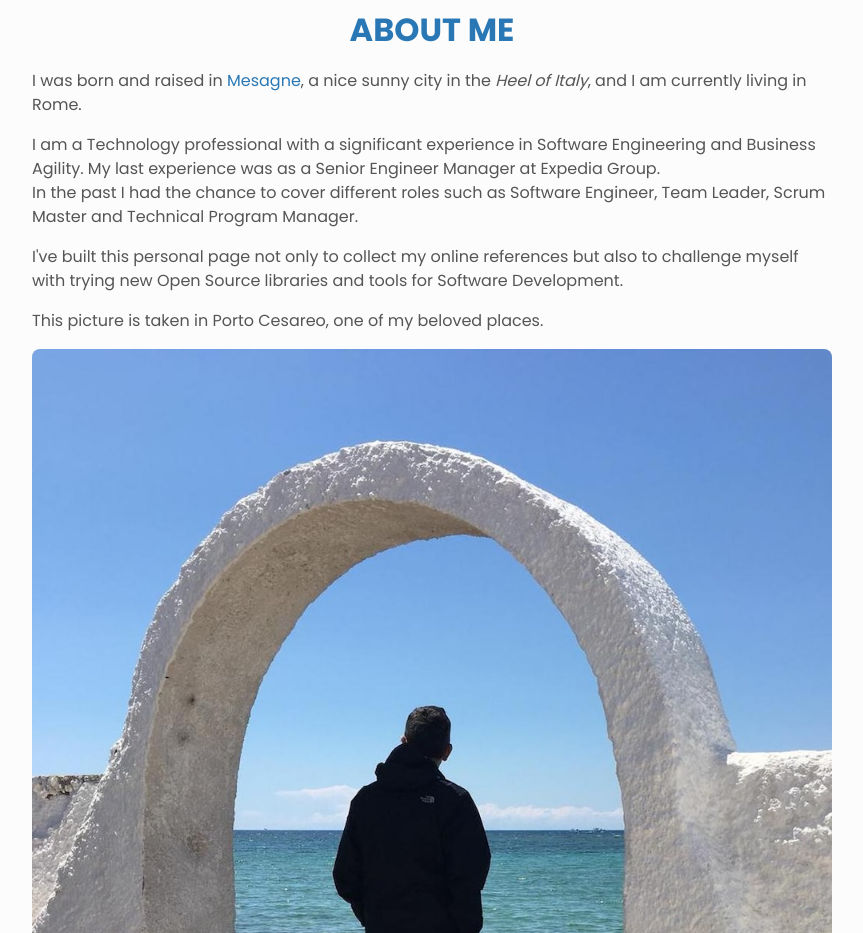
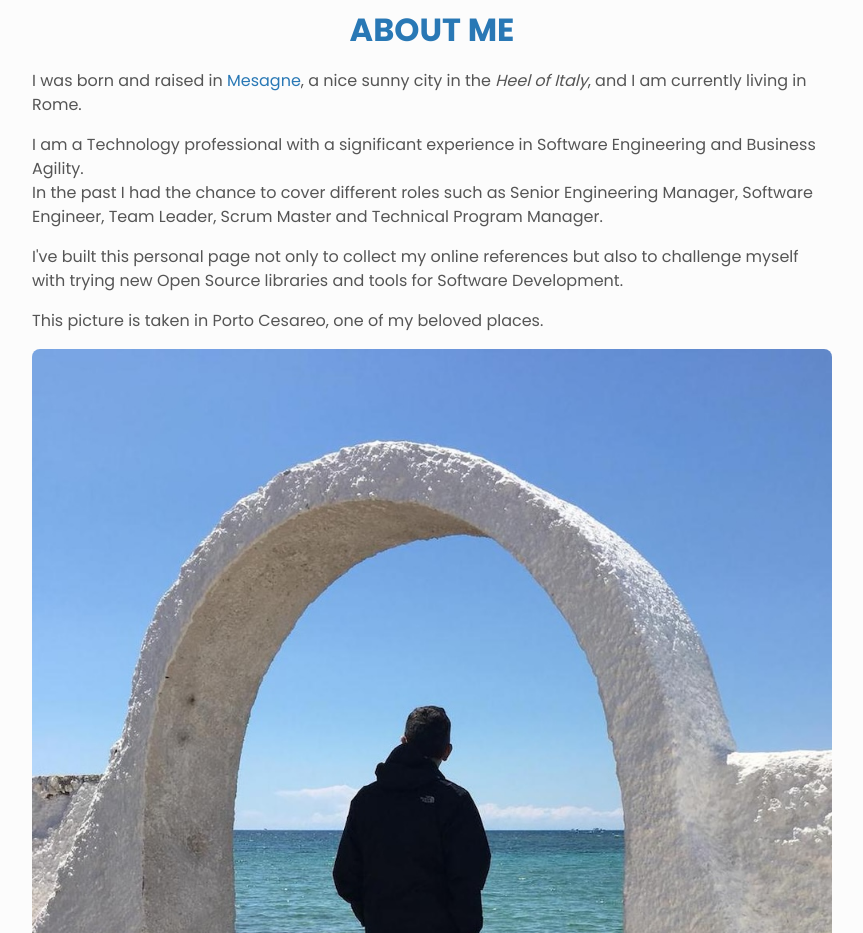
Before and after one commit to giorgiodg/giorgiodg.it-next.js, a Next.js app: page /about in a window 1280 px wide. Shown: the part 920-1853 px from the top of the page, without its empty margins (208-1071 px from the left). Built offline with nearby package versions, Linux system fonts and the light colour scheme.

Commit message:
Make the text flow smoother

```diff
--- a/components/About.js
+++ b/components/About.js
@@ -26,9 +26,8 @@ const About = () => {
         </p>
         <p>
           I am a Technology professional with a significant experience in
-          Software Engineering and Business Agility. My last experience was as a
-          Senior Engineer Manager at Expedia Group.<br />
-          In the past I had the chance to cover different roles such as Software
+          Software Engineering and Business Agility.<br />
+          In the past I had the chance to cover different roles such as Senior Engineering Manager, Software
           Engineer, Team Leader, Scrum Master and Technical Program Manager.
         </p>
         <p>
```
